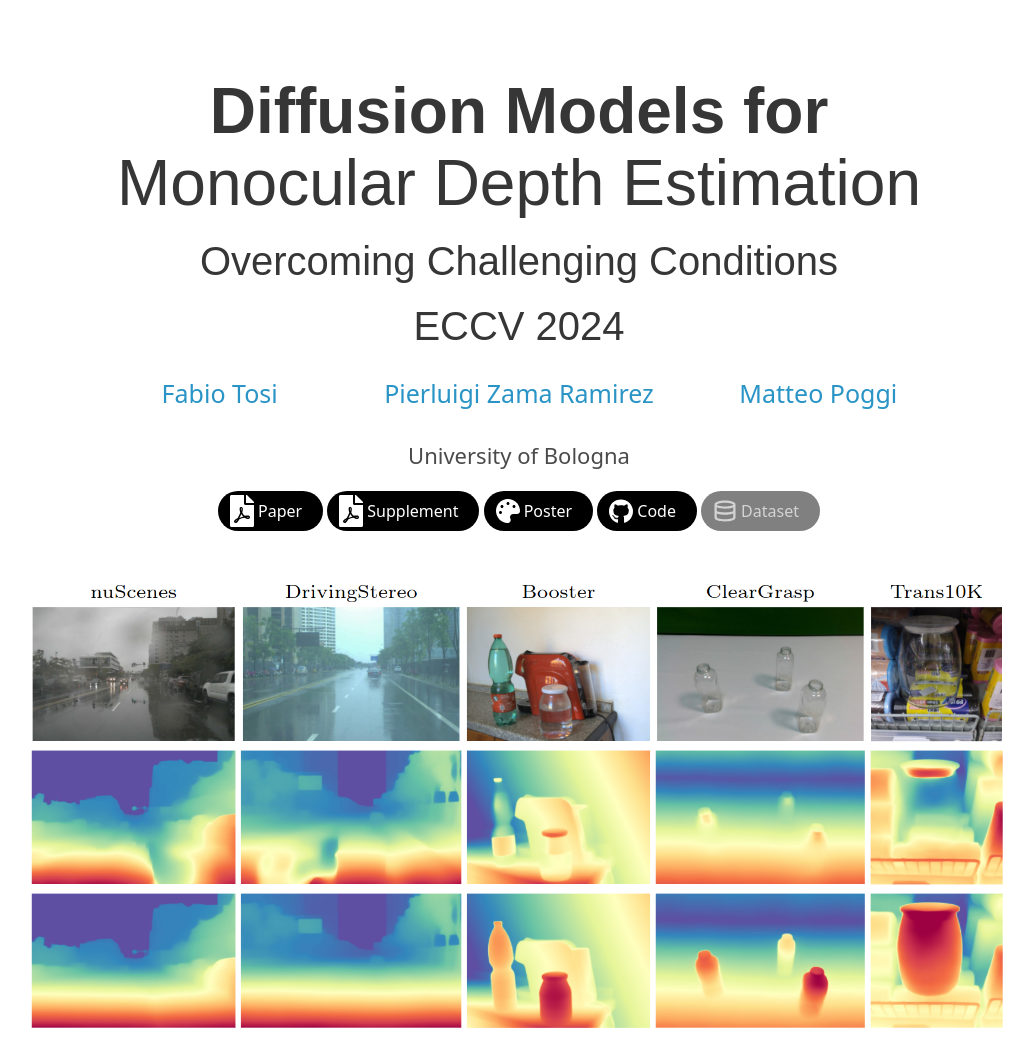
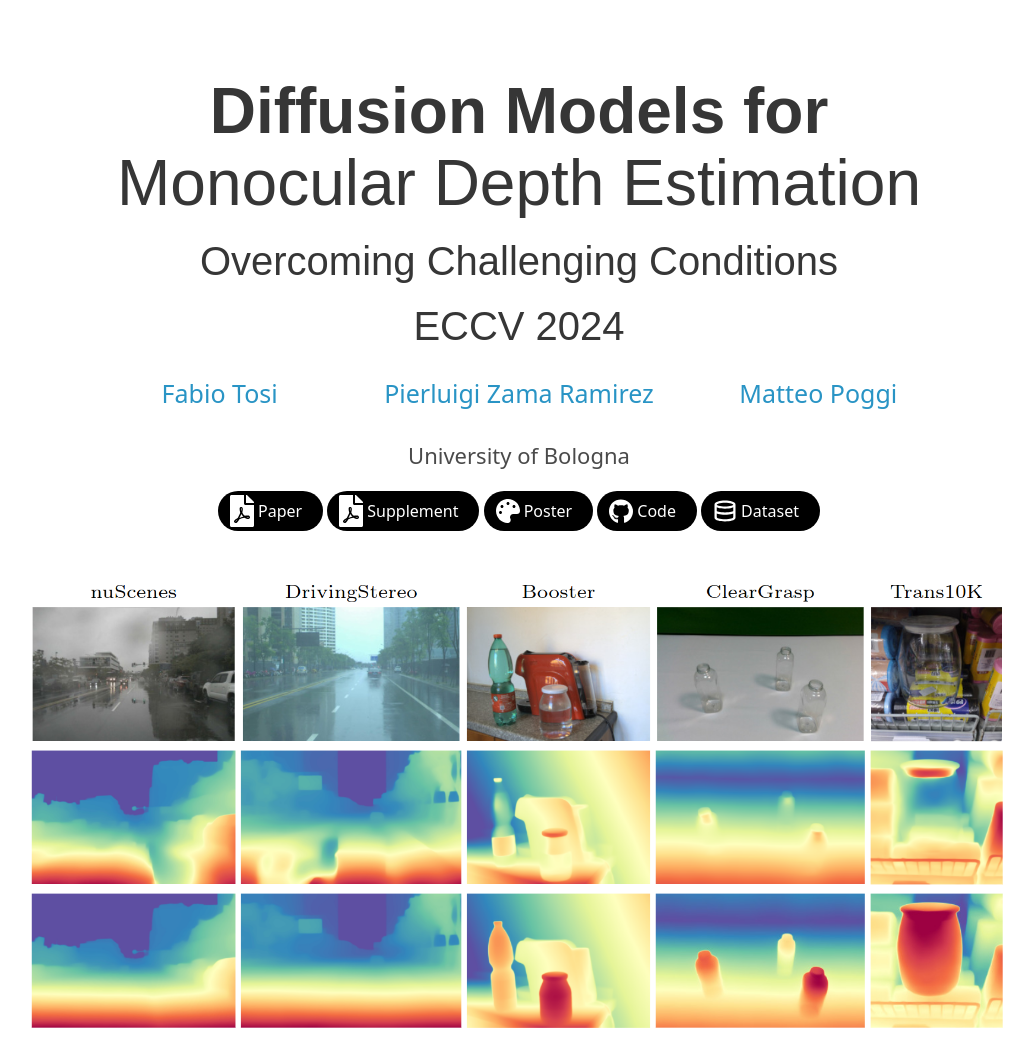
Before and after one commit to depth4challenges/depth4challenges.github.io, a plain HTML site: page index.html in a window 1280 px wide. Shown: the top 1042 px of the page, without its empty margins (121-1154 px from the left). Drawn offline with Linux system fonts and the light colour scheme; a script that the page names is missing.

Commit message:
Dataset Released

```diff
--- a/index.html
+++ b/index.html
@@ -377,7 +377,7 @@
 						  </a>
 					  </span>
 					  <span class="link-block">
-						<a class="external-link button is-normal is-rounded is-dark" disabled style="background-color:#808080; color:#D3D3D3; cursor:not-allowed; pointer-events:none;">
+						<a href="https://huggingface.co/datasets/fabiotosi92/Diffusion4RobustDepth?row=14" class="external-link button is-normal is-rounded is-dark" disabled style="background-color:#000000;">
 							<span class="icon">
 								<svg width="800px" height="800px" viewBox="0 0 16 16" xmlns="http://www.w3.org/2000/svg" fill="none"><path fill="currentColor" fill-rule="evenodd" d="M3.352 1.621C4.575 1.23 6.218 1 8 1c1.782 0 3.425.23 4.648.621.607.195 1.153.442 1.563.752.398.301.789.76.789 1.377v8.5c0 .616-.386 1.074-.784 1.376-.41.311-.954.559-1.56.753C11.435 14.771 9.791 15 8 15c-1.791 0-3.435-.23-4.656-.62-.606-.195-1.15-.443-1.56-.754-.398-.302-.784-.76-.784-1.376v-8.5c0-.618.39-1.076.789-1.377.41-.31.956-.557 1.563-.752zM2.509 3.75a.738.738 0 01.185-.18c.222-.169.591-.352 1.115-.52C4.848 2.718 6.33 2.5 8 2.5c1.67 0 3.152.218 4.19.55.524.168.894.351 1.116.52a.74.74 0 01.185.18.74.74 0 01-.185.18c-.222.169-.591.352-1.115.52C11.152 4.782 9.67 5 8 5c-1.67 0-3.152-.218-4.19-.55-.525-.168-.894-.351-1.116-.52a.738.738 0 01-.185-.18zM2.5 9.723v2.511c.01.021.049.09.192.198.22.168.588.351 1.11.519 1.035.332 2.517.549 4.198.549 1.681 0 3.162-.217 4.198-.55.522-.166.89-.35 1.11-.518.143-.109.183-.177.192-.198V9.723c-.272.113-.57.21-.88.292-1.215.322-2.848.485-4.62.485-1.772 0-3.405-.163-4.62-.485a6.903 6.903 0 01-.88-.292zm11-1.746a.591.591 0 01-.163.145c-.213.146-.575.303-1.102.443C11.192 8.841 9.7 9 8 9c-1.7 0-3.192-.159-4.235-.435-.527-.14-.889-.297-1.102-.443a.59.59 0 01-.163-.145v-2.43c.263.125.55.235.852.332C4.575 6.27 6.218 6.5 8 6.5c1.782 0 3.425-.23 4.648-.621.302-.097.59-.207.852-.331v2.429z" clip-rule="evenodd"/></svg>
 							</span>
```
